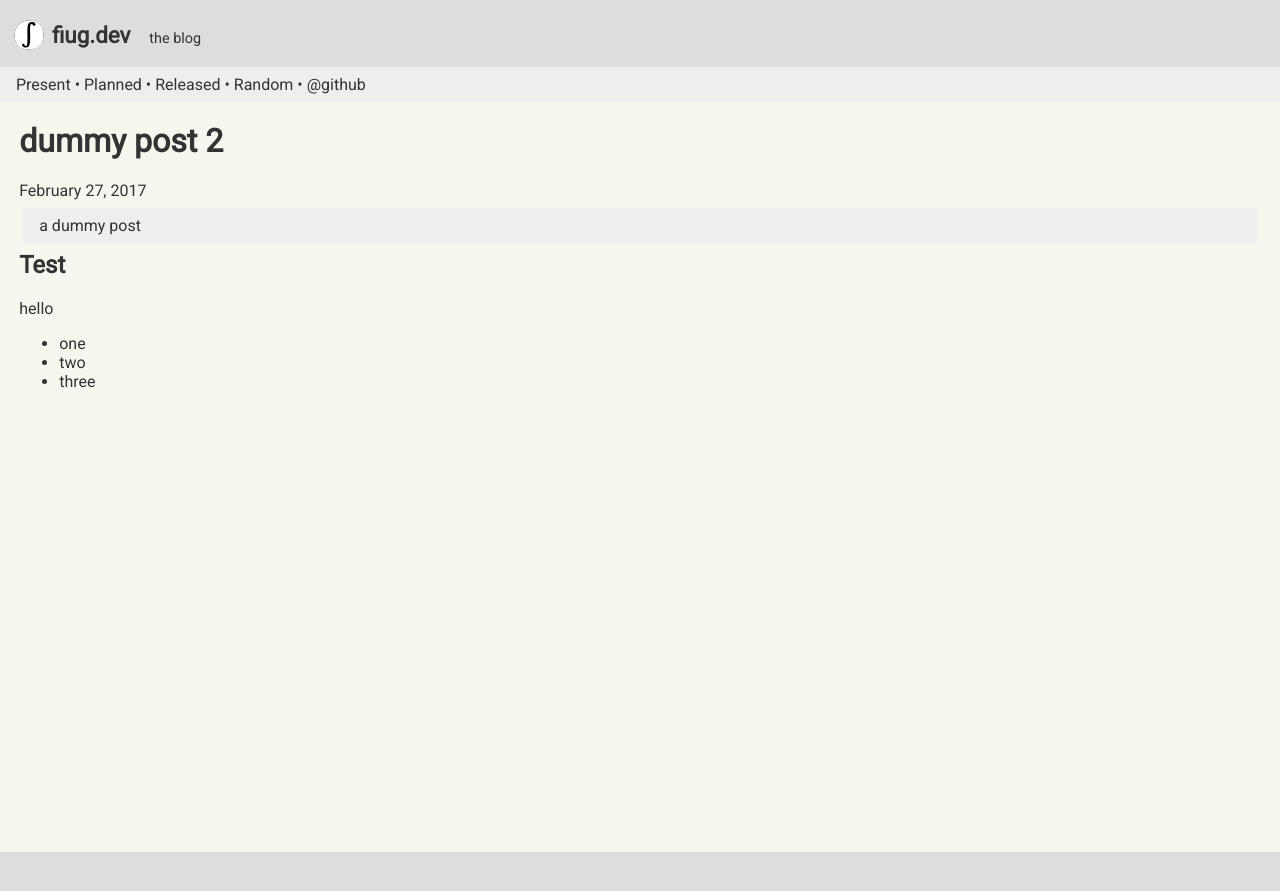
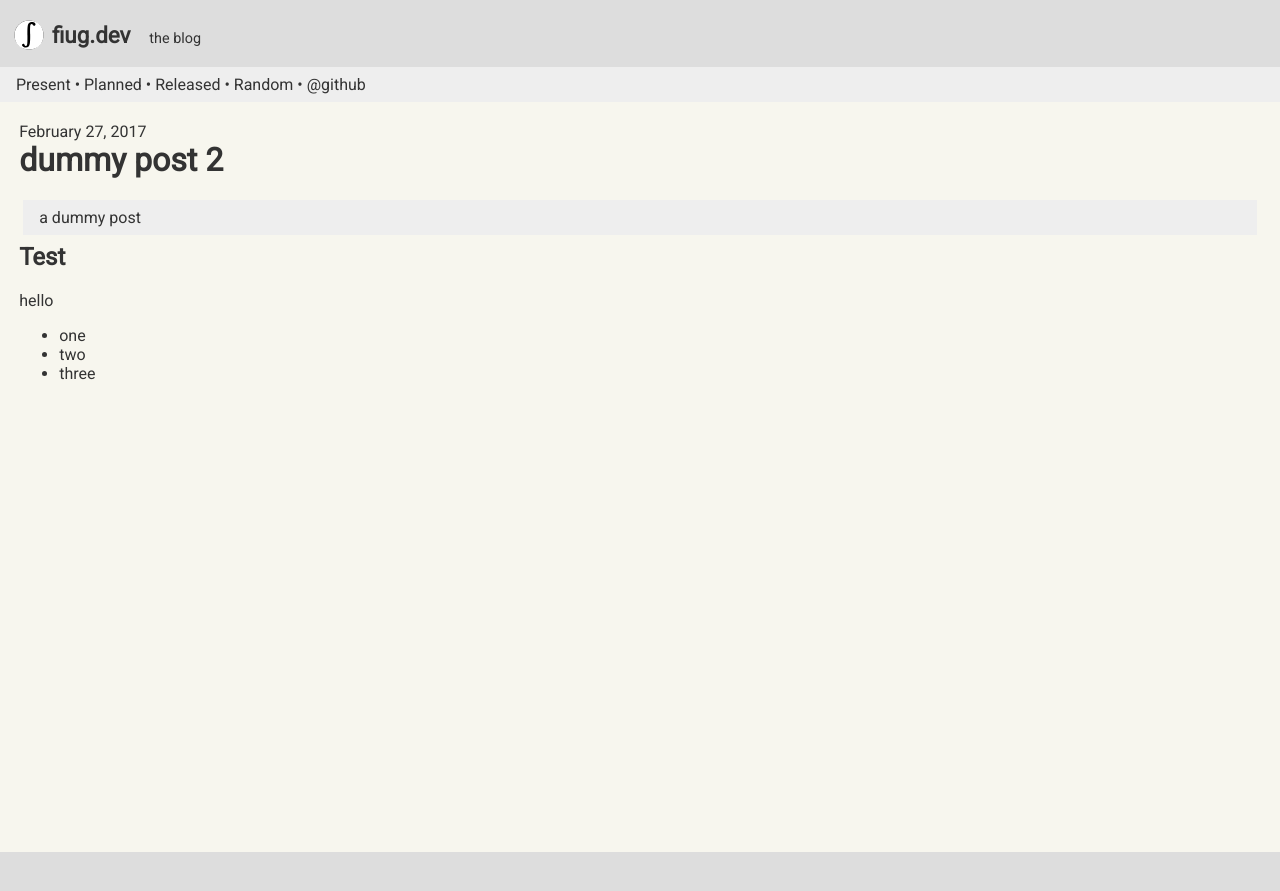
Before and after one commit to fiugd/blog, a Jekyll site: the page built from docs/_posts/2017-02-27-test.md, in a window 1280 px wide. Shown: the top 891 px of the page. Built offline with Jekyll 4.4.1, drawn with Linux system fonts in a browser that asks for light colours.

Commit message:
Update post.html

```diff
--- a/docs/_layouts/post.html
+++ b/docs/_layouts/post.html
@@ -2,14 +2,10 @@
 layout: default
 ---
 <div class="page-header">
-
-  <h1 class="page-title">{{page.title}}</h1>
-
   <time class="publish-date" datetime="{{ post.date | date: '%F' }}">
     {{ page.date | date: "%B %-d, %Y" }}
   </time>
-  <span class="page-list-date">
-  </span>
+  <h1 class="page-title">{{page.title}}</h1>
 </div>
 <div class="post-container">
   {% if page.img %}
```
